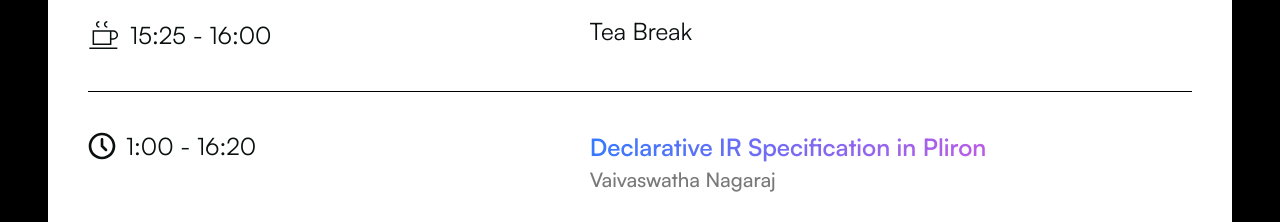
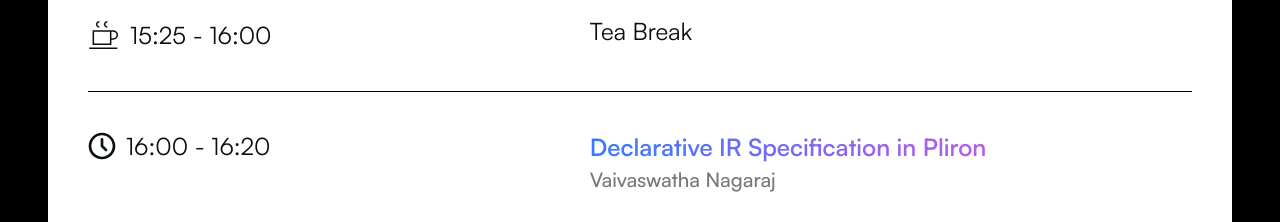
Before and after one commit to compilertech/compilertech-fe, a React (Vite) app: page /schedule in a window 1280 px wide. Shown: the part 2720-2942 px from the top of the page. Built offline with nearby package versions, Linux system fonts and the light colour scheme.

Commit message:
Fix a bug in schedule page timing

```diff
--- a/src/components/Schedule2025/EventDetails.tsx
+++ b/src/components/Schedule2025/EventDetails.tsx
@@ -196,7 +196,7 @@ export default function EventDetails() {
       },
       {
         id: "1_15",
-        time: "1:00 - 16:20",
+        time: "16:00 - 16:20",
         icon: ClockIcon,
         highlightedHeading: "Declarative IR Specification in Pliron",
         speakers: "Vaivaswatha Nagaraj",
```
